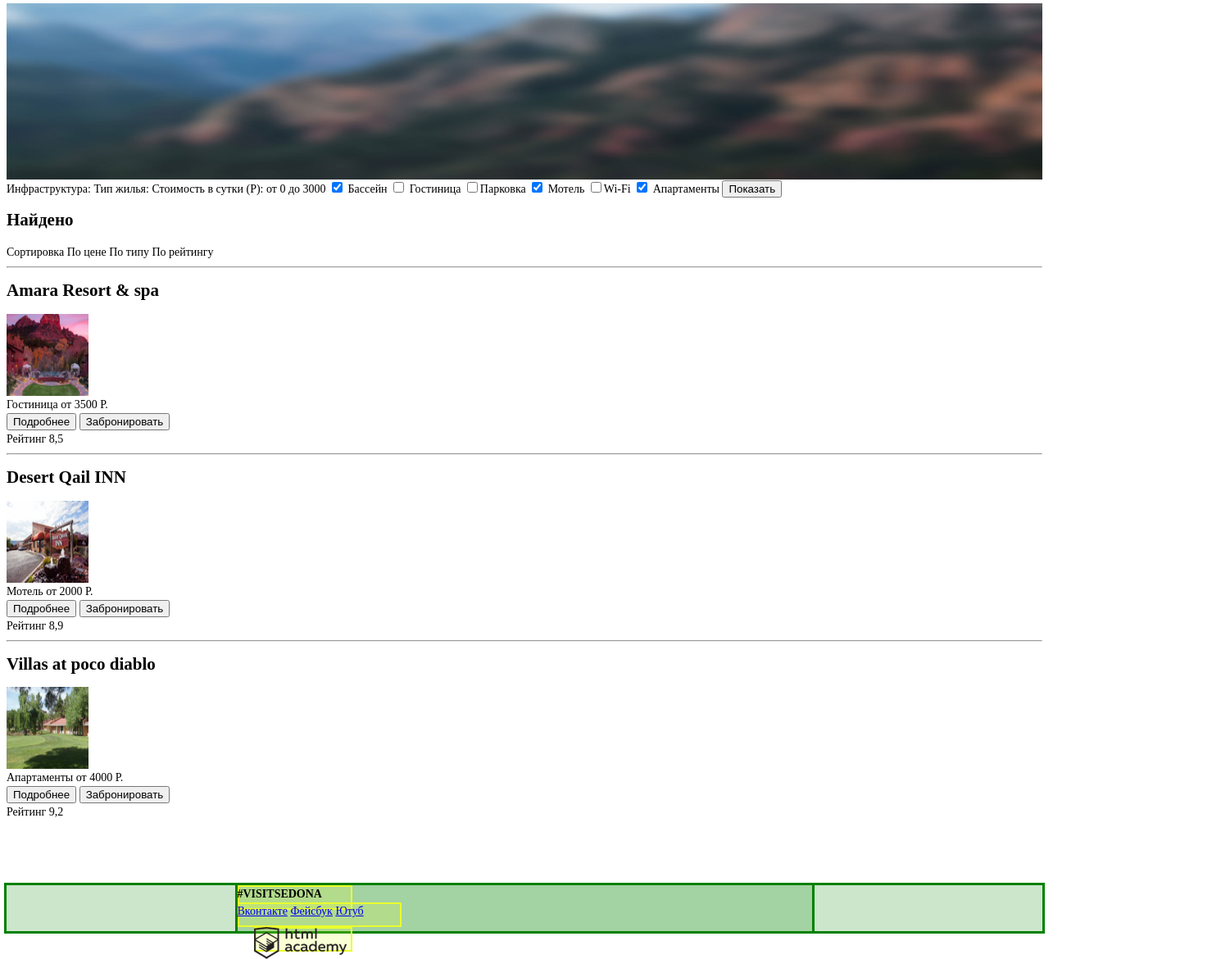
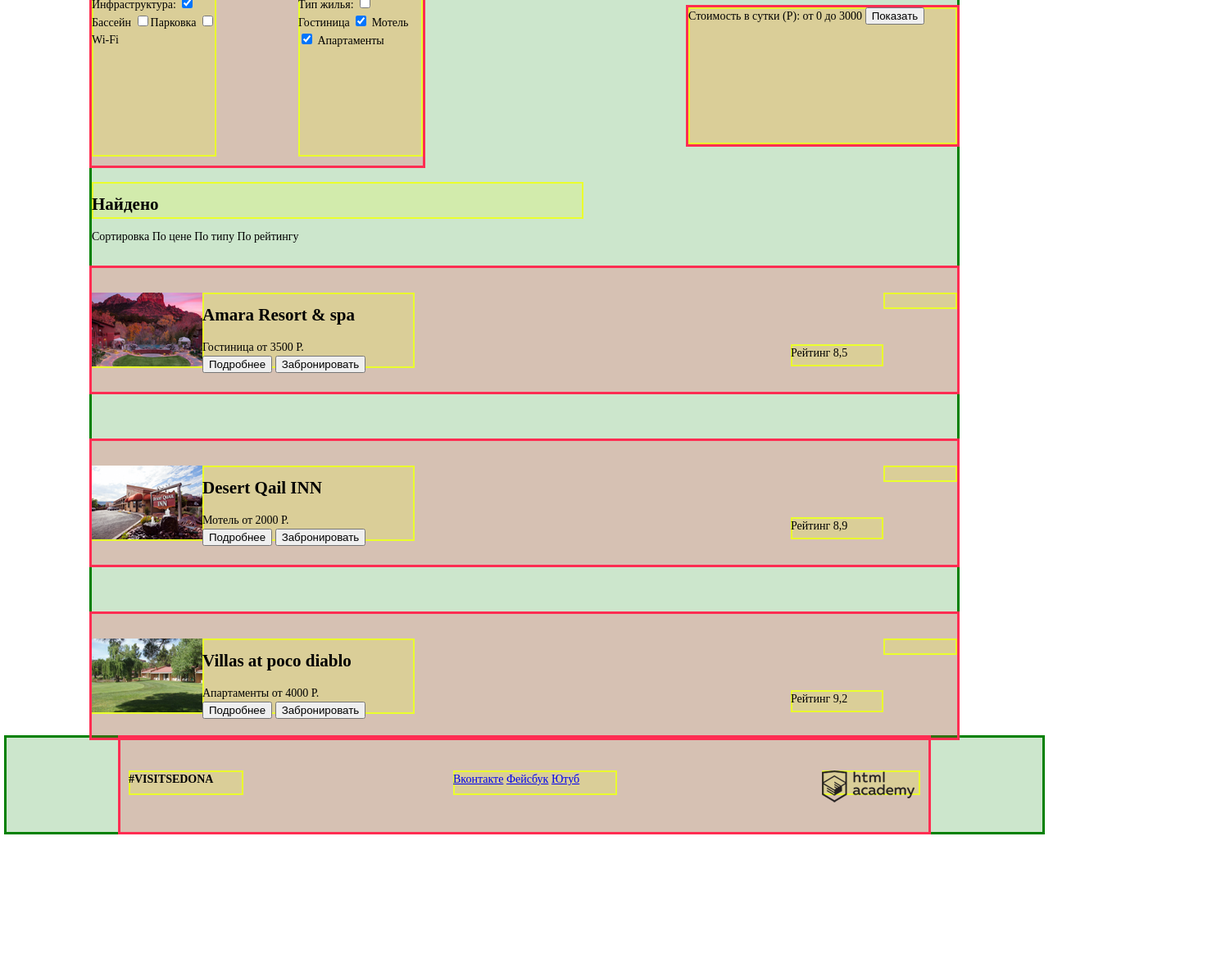
Before and after one commit to LoginovMikhail/283933-sedona, a plain HTML site: page sedona-hotel.html in a window 1280 px wide. Shown: the part 178-1348 px from the top of the page at 82% size, 1490 px wide, since content can reach past the window. After the commit the page ends 1201 px from the top, so only its background shows below. Drawn offline with Linux system fonts and the light colour scheme.

Commit message:
Сетка седона
Доделл сетку главной и побочной страниц

```diff
--- a/css/style.css
+++ b/css/style.css
@@ -37,7 +37,7 @@ background: rgba(0, 128, 0, 0.2);
 
 .main-navigation {
 min-height: 56px;
-width:1200px;
+width:1056px;
 margin-left: auto;
 margin-right: auto;
 background: rgba(255, 45, 82, 0.2);
@@ -55,7 +55,7 @@ box-shadow: inset 0 0 0 2px rgb(234, 255, 45); /*желтый*/
 
 .container {
 min-height: 56px;
- width:701px;
+ width:1056px;
  margin-left: auto;
  margin-right: auto;
  background: rgba(0, 128, 0, 0.2);
@@ -157,9 +157,10 @@ background: rgba(255, 45, 82, 0.2);
 }
 
 .search {
-  margin-top: 55px;
   width: 576px;
   height: 483px;
+  margin-top: 55px;
+  margin-bottom: 79px;
   margin-left: auto;
   margin-right: auto;
   background: rgba(255, 45, 82, 0.2);
@@ -170,7 +171,7 @@ background: rgba(255, 45, 82, 0.2);
 min-height: 56px;
 background: rgba(0, 128, 0, 0.2);
   box-shadow: 0 0 0 3px green;  /*зеленый*/
-  margin-top: 79px;
+  margin-top: px;
 }
 
 .down-block {
@@ -210,3 +211,111 @@ background: rgba(255, 45, 82, 0.2);
   box-shadow: inset 0 0 0 2px rgb(234, 255, 45); /*желтый*/
   margin-right: 0px;
 }
+
+.left-column {
+  float: left;
+width: 404px;
+min-height: 218px;
+background: rgba(255, 45, 82, 0.2);
+  box-shadow: 0 0 0 3px rgb(255, 45, 82); /*красный*/
+
+}
+
+.info {
+  float: left;
+  margin: 10px 0px;
+  margin-right: 100px;
+  width: 152px;
+  height: 197px;
+  background: rgba(234, 255, 45, 0.2);
+  box-shadow: inset 0 0 0 2px rgb(234, 255, 45); /*желтый*/
+}
+
+.type-live {
+  float: left;
+  margin: 10px 0px;
+  width: 152px;
+  height: 197px;
+  background: rgba(234, 255, 45, 0.2);
+  box-shadow: inset 0 0 0 2px rgb(234, 255, 45); /*желтый*/
+
+}
+
+.right-column {
+  float: right;
+    margin: 25px 0px;
+width: 328px;
+min-height: 50px;
+background: rgba(255, 45, 82, 0.2);
+  box-shadow: 0 0 0 3px rgb(255, 45, 82); /*красный*/
+
+}
+
+.parametrs {
+width: 328px;
+height: 167px;
+background: rgba(234, 255, 45, 0.2);
+box-shadow: inset 0 0 0 2px rgb(234, 255, 45); /*желтый*/
+}
+
+.stroke {
+  clear: both;
+  float: left;
+  margin-top: 20px;
+  margin-bottom: 30px;
+width: 600px;
+height: 45px;
+background: rgba(234, 255, 45, 0.2);
+box-shadow: inset 0 0 0 2px rgb(234, 255, 45); /*желтый*/
+
+}
+
+.hotel-stroke {
+  float: left;
+  margin: 30px 0px;
+  width: 1056px;
+  height: 151px;
+  background: rgba(255, 45, 82, 0.2);
+    box-shadow: 0 0 0 3px rgb(255, 45, 82); /*красный*/
+}
+
+.hotel-stroke:last-child {
+margin-bottom:0px;
+}
+.img-hotel {
+  margin: 30px 0px;
+ float: left;
+ width: 135px;
+ height: 92px;
+ background: rgba(234, 255, 45, 0.2);
+ box-shadow: inset 0 0 0 2px rgb(234, 255, 45); /*желтый*/
+}
+
+.desc-hotel {
+  margin: 30px 0px;
+  float: left;
+width: 259px;
+height: 92px;
+background: rgba(234, 255, 45, 0.2);
+box-shadow: inset 0 0 0 2px rgb(234, 255, 45); /*желтый*/
+}
+
+.rate {
+  display: block;
+  float: right;
+  width: 113px;
+  height: 27px;
+  margin-top: 93px;
+  /*padding: 11px 16px;*/
+  background: rgba(234, 255, 45, 0.2);
+  box-shadow: inset 0 0 0 2px rgb(234, 255, 45); /*желтый*/
+}
+
+.star {
+  margin-top: 30px;
+  float: right;
+  width: 90px;
+  height: 20px;
+  background: rgba(234, 255, 45, 0.2);
+  box-shadow: inset 0 0 0 2px rgb(234, 255, 45); /*желтый*/
+}
--- a/sedona-hotel.html
+++ b/sedona-hotel.html
@@ -4,68 +4,65 @@
     <meta charset="utf-8">
     <title>Sedona</title>
     <link href="css/style.css" rel="stylesheet">
+  </head>
+  <body>
     <header class="main-header">
-      <div class="container">
+
         <nav class="main-navigation">
           <ul>
-            <li><a href="#">Информация</a></li>
-            <li><a href="#">Фото и видео</a></li>
-            <li><a href="#">Карта штата</a></li>
-            <li><a href="#">Гостиницы</a></li>
-            <li><img heigh="30px" weight="30px" src="img/Layer 8.png" alt="logo"></li>
-          </ul>
+            <li class="inf novig"><a href="#">Информация</a></li>
+            <li class="photo novig"><a href="#">Фото и видео</a></li>
+            <li class="mp novig"><a href="#">Карта штата</a></li>
+            <li class="host novig"><a href="#">Гостиницы</a></li>
+          <div class="index-logo novig">
+          <div class="index-logo"><img  src="img/Layer 8.png" alt="logo"></div>
         </nav>
+      </header>
+      <div class="bg-img">
+
       </div>
-      </header>
-  </head>
-
-      <body>
-        <section>
-          <div class="choose">
-            <div class="bg-img">
-              <img src="img/filter background.jpg" alt="Фон" height="215px" width="100%">
+      <div class="container clearfix">
+        <div class="left-column clearfix">
+          <div class="info">
+            <span>Инфраструктура:</span>
+              <input id="swimming-pool" name ="swimming-pool" type="checkbox"checked > Бассейн
+              <input id="parking" name ="parking" type="checkbox" >Парковка
+              <input id="wi-fi" name ="wi-fi" type="checkbox" >Wi-Fi
           </div>
+          <div class="type-live">
+            <span>Тип жилья:</span>
+              <input id="Hostel" name ="Hostel" type="checkbox" > Гостиница
+              <input id="Motel" name ="Motel" type="checkbox" checked> Мотель
+              <input id="Apart" name ="Apert" type="checkbox" checked> Апартаменты
+          </div>
+        </div>
+        <div class="right-column">
           <div class="parametrs">
-              <span>Инфраструктура:</span>
-              <span>Тип жилья:</span>
             <span> Стоимость в сутки (Р):</span>
             <span>от 0 до 3000</span>
-
-              <input id="swimming-pool" name ="swimming-pool" type="checkbox"checked > Бассейн
-
-              <input id="Hostel" name ="Hostel" type="checkbox" > Гостиница
-
-              <input id="parking" name ="parking" type="checkbox" >Парковка
-
-              <input id="Motel" name ="Motel" type="checkbox" checked> Мотель
-
-              <input id="wi-fi" name ="wi-fi" type="checkbox" >Wi-Fi
-
-              <input id="Apart" name ="Apert" type="checkbox" checked> Апартаменты
-
             <input id="button" name="button" type="submit" value="Показать">
           </div>
         </div>
-        </section>
-
+        <div class="stroke ">
           <div class="Find">
             <h2>Найдено</h2>
           </div>
-          <div class="">
+          <div class="punkt">
             <span class="sort">Сортировка</span>
             <span class="cost">По цене</span>
             <span class="type">По типу</span>
-            <span class="rate">По рейтингу</span>
+            <span class="rating">По рейтингу</span>
           </div>
-      <hr>
-          <section>
-            <div class="name-hotel">
+        </div>
+        <section class="hotel-stroke clearfix">
+          <div class="img-hotel">
+            <img src="img/Layer 21.png" alt="Amara Resort"  />
+          </div>
+          <div class="desc-hotel clearfix">
+          <div class="name-hotel ">
             <h2 class="Amara">Amara Resort & spa</h2>
           </div>
-            <div class="amara-img">
-              <img src="img/Layer 21.png" alt="Amara Resort" height="100" width="100" />
-            </div>
-            <div class="description-hotels">
+          <div class="description-hotels ">
             <span>Гостиница</span>
             <span> от 3500 Р.</span>
           </div>
@@ -73,17 +70,23 @@
               <button class="detail-btn">Подробнее</button>
               <button class="reserve-btn">Забронировать</button>
           </div>
+        </div>
+        <div class="star">
+
+        </div>
           <div class="rate">
             <span>Рейтинг 8,5</span>
           </div>
         </section>
-        <hr>
-          <section>
+
+
+          <section class="hotel-stroke">
+            <div class="img-hotel">
+              <img src="img/Layer 89 copy.png" alt=" Desert Qail INN"  />
+            </div>
+            <div class="desc-hotel clearfix">
             <div class="name-hotel">
               <h2 class="Desert"> Desert Qail INN</h2>
-            </div>
-            <div class="desert-img">
-              <img src="img/Layer 89 copy.png" alt=" Desert Qail INN" height="100" width="100" />
             </div>
             <div class="description-hotels">
               <span>Мотель</span>
@@ -93,17 +96,23 @@
                 <button class="detail-btn">Подробнее</button>
                 <button class="reserve-btn">Забронировать</button>
             </div>
+          </div>
+          <div class="star">
+
+          </div>
             <div class="rate">
               <span>Рейтинг 8,9</span>
             </div>
           </section>
-        <hr>
-          <section>
+
+
+          <section class="hotel-stroke ">
+            <div class="img-hotel">
+              <img src="img/Layer 22.png" alt=" Villas at poco diablo"  />
+            </div>
+            <div class="desc-hotel clearfix">
             <div class="name-hotel">
               <h2 class="Villas">  Villas at poco diablo </h2>
-            </div>
-            <div class="villas-img">
-              <img src="img/Layer 22.png" alt=" Villas at poco diablo" height="100" width="100" />
             </div>
             <div class="description-hotels">
               <span>Апартаменты</span>
@@ -113,25 +122,33 @@
                 <button class="detail-btn">Подробнее</button>
                 <button class="reserve-btn">Забронировать</button>
             </div>
+          </div>
+          <div class="star">
+
+          </div>
             <div class="rate">
               <span>Рейтинг 9,2</span>
             </div>
           </section>
+
+      </div>
+
       <footer class="main-footer">
-            <div class="container">
-              <section class="footer-contacts">
+        <div class="down-block">
+          <section class="footer-contacts dwn">
           <b>#VISITSEDONA</b>
-            </selection>
-            <section class="footer-social">
+        </section>
+        <section class="footer-social dwn">
           <a class="social-btn social-btn-vk" href="#">Вконтакте</a>
           <a class="social-btn social-btn-fb" href="#">Фейсбук</a>
           <a class="social-btn social-btn-yout" href="#">Ютуб</a>
         </section>
-            <div class="academy">
+        <div class="academy dwn">
           <img src="img/Слой 3.png" alt="Разработано html academy" />
         </div>
         </div>
       </footer>
 
+
     </body>
 </html>
```
Also changed, not shown: sedona.html (+3 -3 lines). Lines whose indentation alone changed are shown as unchanged.
